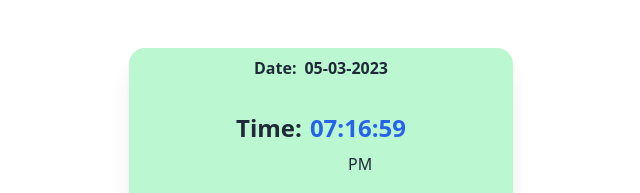
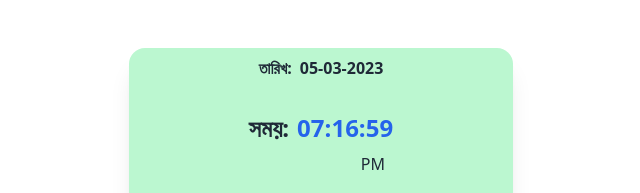
Before and after one commit to Suvobd100/digital-clock, a plain HTML site: page index.html in a window 1280 px wide. Shown: the top 193 px of the page, without its empty margins (319-959 px from the left). Drawn offline with nearby package versions, Linux system fonts and the light colour scheme.

Commit message:
update heading with bangla

```diff
--- a/index.html
+++ b/index.html
@@ -19,13 +19,13 @@
 
             <div class=" card w-96 bg-green-200 shadow-xl place-items-center  ">
                 <div class="flex gap-2 mt-2 font-semibold">
-                    <h1 class="">Date: </h1>
+                    <h1 class="">তারিখ: </h1>
                     <span id="date" class="">Date value</span>
                 </div>
 
                 <div class="card-body">
                     <div class="flex gap-2">
-                        <h2 class="font-semibold text-2xl">Time: </h2>
+                        <h2 class="font-semibold text-2xl">সময়: </h2>
                         <h2 id="time" class="text-blue-600 font-semibold text-2xl"> Time value </h2>
                     </div>
 
```
